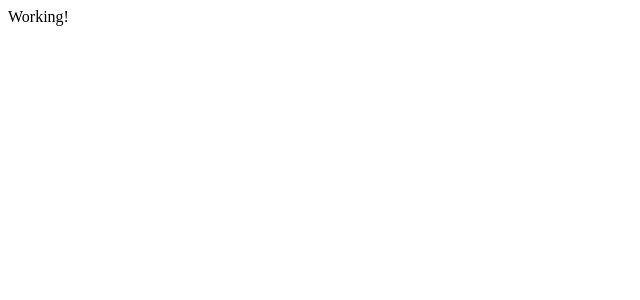
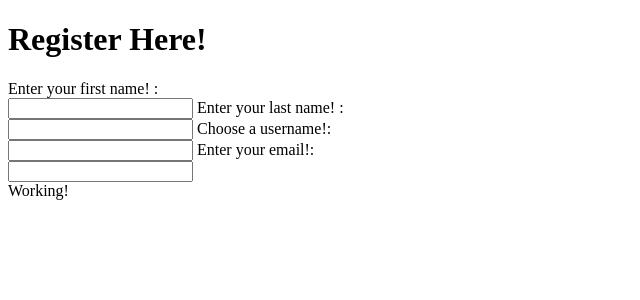
Before and after one commit to sbandy9210/MediumFrontEnd, a React (Create React App) app: page /register in a window 1280 px wide. Before the commit this address had no page. Shown: the top 300 px of the page, without its empty margins (0-640 px from the left). Built offline with nearby package versions, Linux system fonts and the light colour scheme.

Commit message:
register form uploaded

```diff
--- a/src/App.js
+++ b/src/App.js
@@ -6,6 +6,7 @@ import Home from './pages/Home'
 import MyPage from './pages/MyPage'
 import { Route, Routes } from 'react-router-dom'
 import SignIn from './pages/SignIn'
+import Register from './pages/Register'
 
 
 
@@ -33,6 +34,7 @@ function App() {
               <Route path="/" element={<SignIn />} />
               <Route path='/home' element={<Home />}/>
               <Route path='/my-page' element={<MyPage />}/>
+              <Route path='/register' element={<Register />}/>
           </Routes>
 
           Working!
--- a/src/pages/Register.jsx
+++ b/src/pages/Register.jsx
@@ -1,22 +1,60 @@
-import { useState } from 'react'
+import { useState, useEffect } from 'react'
 import ReactDom from 'react-dom'
+import axios from 'axios'
 
 
 const Register = () => {
-const [name, setName] = useState('')
+
+const BASE_URL = 'http://localhost:3000'
+
+
+const [form, setForm] = useState({
+    firstName: '',
+    lastName: '',
+    userName: '',
+    email: ''
+})
+
+const handleForm = async (e) => {
+    await setForm({...form, [e.target.firstName]: e.target.value})
+    console.log(form)
+}
+
+const handleCreate = async (e) => {
+    await axios.post(`${BASE_URL}/register`, form)
+    e.preventDefault()
+
+}
+
+
+useEffect(() => {
+
+}, [form])
 
 
 return(
-    <form>
-        <label> Enter username:
-            <input
-                type='text'
-                value={name}
-                onchange={(e) => setName(e.target.value)}
-                />
+    <div className='Register'>
 
-        </label>
-    </form>
+        <h1>Register Here! </h1>
+
+        <form>
+
+        <label for='firstName'> Enter your first name! : </label><br/>
+        <input type='text' id='firstName' name='firstName' value={form.firstName} />
+
+        <label for='lastName'> Enter your last name! : </label><br/>
+        <input type='text' id='lastName' name='lastName' value={form.lastName}/>
+
+        <label for='userName'> Choose a username!: </label><br/>
+        <input type='text' id='userName' name='userName' value={form.userName}/>
+
+        <label for='email'> Enter your email!: </label><br/>
+        <input type='text' id='email' name='email' value={form.email}/>
+
+        </form>
+
+    </div>
+
 )
 }
 
```
